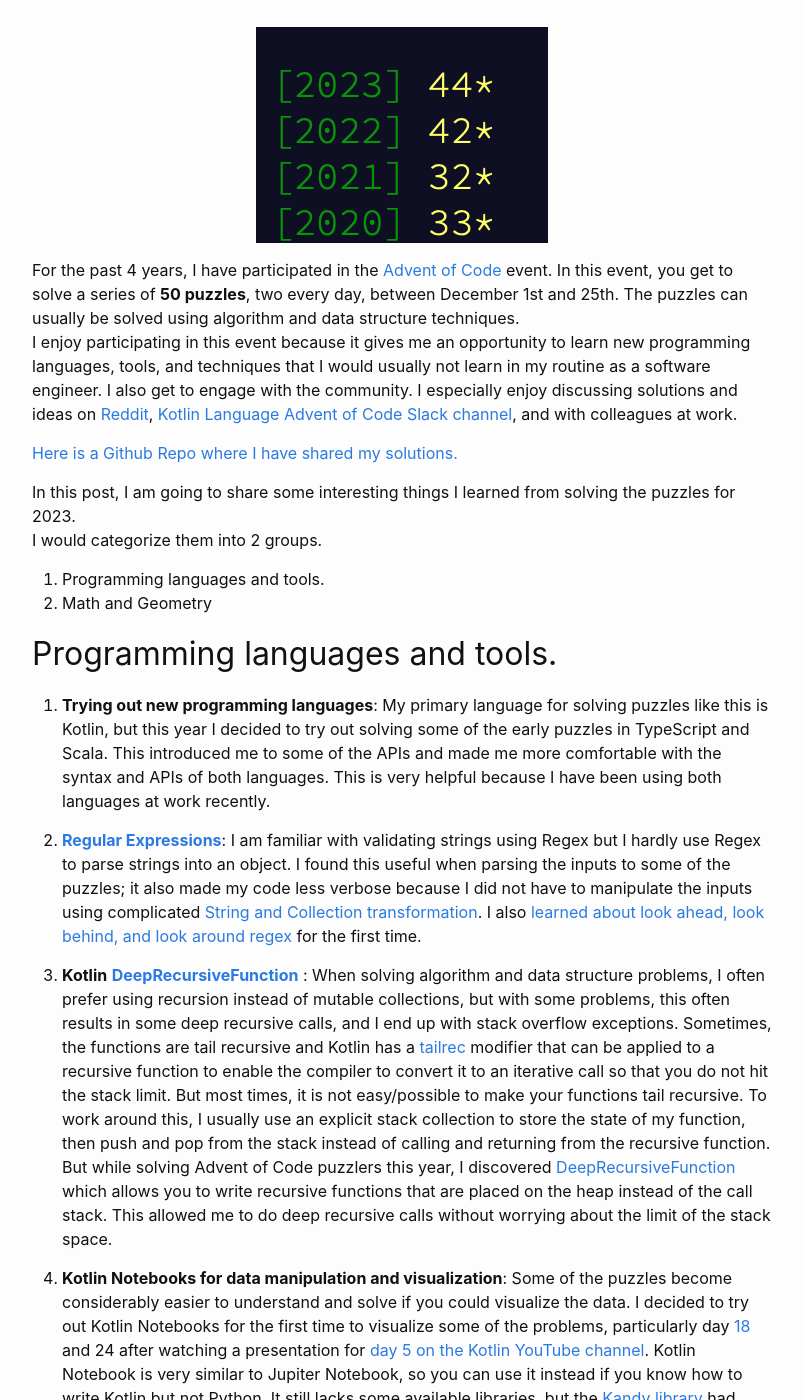
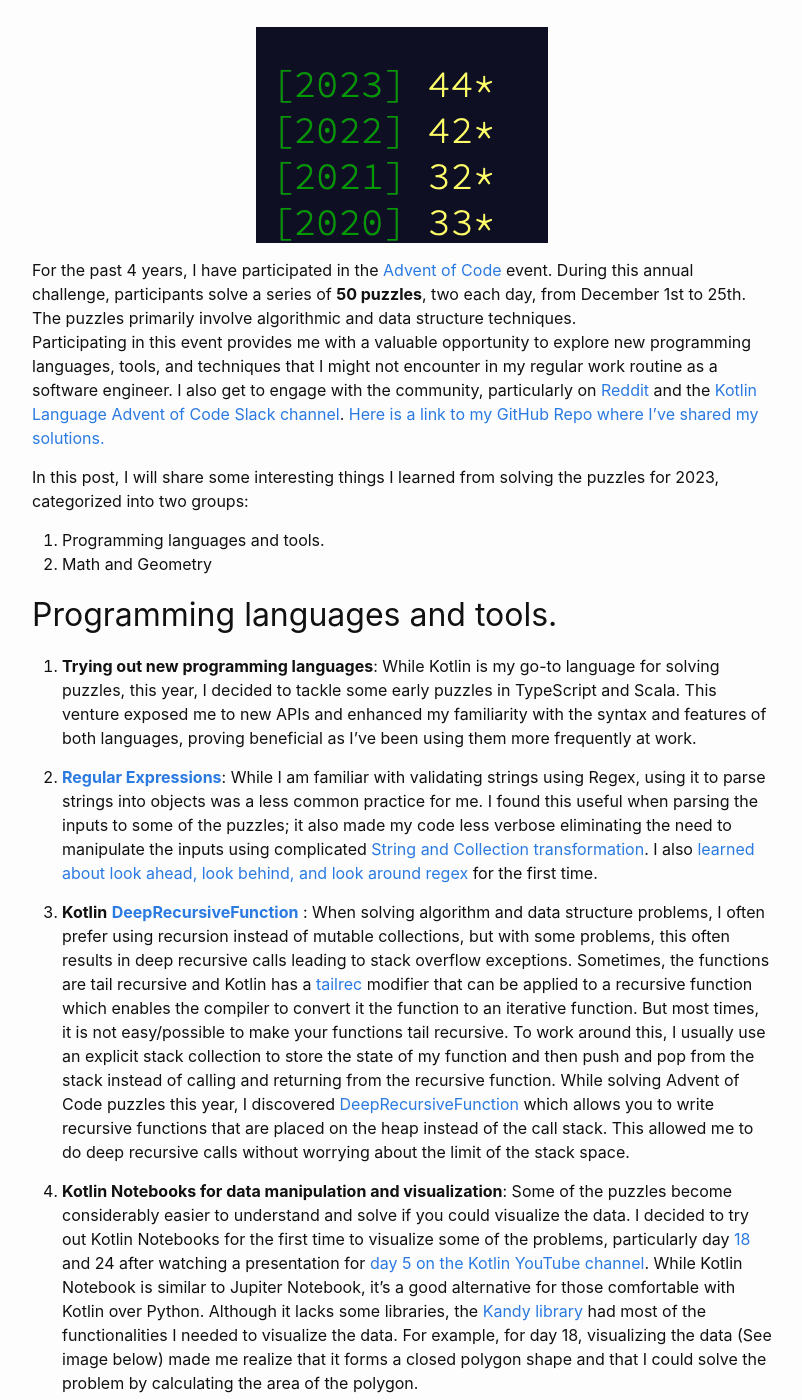
Before and after one commit to Oziomajnr/Ozioma-Personal-Website, a Jekyll site: the page built from blog/_posts/2023-01-09-what-i-learned-from-solving-2023-advent-of-code-puzzle.md, in a window 1280 px wide and 1400 px high, scrolled down 215 px. Shown: the whole window, without its empty margins (238-1040 px from the left). Built offline with Jekyll 4.4.1, drawn with Linux system fonts in a browser that asks for light colours; comment, search, counter and statistics services are not loaded; some of the changed text lies outside the part shown.

Commit message:
made advent of code article less verbose.

```diff
--- a/blog/_posts/2023-01-09-what-i-learned-from-solving-2023-advent-of-code-puzzle.md
+++ b/blog/_posts/2023-01-09-what-i-learned-from-solving-2023-advent-of-code-puzzle.md
@@ -8,26 +8,24 @@
  <img src="/img/advent_of_code_ozioma_stars.png" alt="Advent Of Code stars">
 </p>
 
-For the past 4 years, I have participated in the [Advent of Code](https://adventofcode.com/2023/about) event. In this event, you get to solve a series of **50 puzzles**, two every day, between December 1st and 25th. The puzzles can usually be solved using algorithm and data structure techniques.
-I enjoy participating in this event because it gives me an opportunity to learn new programming languages, tools, and techniques that I would usually not learn in my routine as a software engineer. I also get to engage with the community. I especially enjoy discussing solutions and ideas on [Reddit](https://www.reddit.com/r/adventofcode/), [Kotlin Language Advent of Code Slack channel](https://kotlinlang.slack.com/archives/C87V9MQFK), and with colleagues at work.
+For the past 4 years, I have participated in the [Advent of Code](https://adventofcode.com/2023/about) event. During this annual challenge, participants solve a series of **50 puzzles**, two each day, from December 1st to 25th. The puzzles primarily involve algorithmic and data structure techniques.
+Participating in this event provides me with a valuable opportunity to explore new programming languages, tools, and techniques that I might not encounter in my regular work routine as a software engineer. I also get to engage with the community, particularly on [Reddit](https://www.reddit.com/r/adventofcode/) and the [Kotlin Language Advent of Code Slack channel](https://kotlinlang.slack.com/archives/C87V9MQFK).
+[Here is a link to my GitHub Repo where I've shared my solutions.](https://github.com/Oziomajnr/AdventOfCodeSolutions/tree/main/solutions/src/2023)
 
-[Here is a Github Repo where I have shared my solutions.](https://github.com/Oziomajnr/AdventOfCodeSolutions/tree/main/solutions/src/2023)
-
-In this post, I am going to share some interesting things I learned from solving the puzzles for 2023.
-I would categorize them into 2 groups.
+In this post, I will share some interesting things I learned from solving the puzzles for 2023, categorized into two groups:
 
 1. Programming languages and tools.
 2. Math and Geometry
 
 ## Programming languages and tools.
 
-1. **Trying out new programming languages**:  My primary language for solving puzzles like this is Kotlin, but this year I decided to try out solving some of the early puzzles in TypeScript and Scala. This introduced me to some of the APIs and made me more comfortable with the syntax and APIs of both languages. This is very helpful because I have been using both languages at work recently.
+1. **Trying out new programming languages**:  While Kotlin is my go-to language for solving puzzles, this year, I decided to tackle some early puzzles in TypeScript and Scala. This venture exposed me to new APIs and enhanced my familiarity with the syntax and features of both languages, proving beneficial as I've been using them more frequently at work.
 
-2. [**Regular Expressions**](https://en.wikipedia.org/wiki/Regular_expression#): I am familiar with validating strings using Regex but I hardly use Regex to parse strings into an object. I found this useful when parsing the inputs to some of the puzzles; it also made my code less verbose because I did not have to manipulate the inputs using complicated [String and Collection transformation](https://kotlinlang.org/docs/collection-transformations.html#string-representation). I also [learned about look ahead, look behind, and look around regex](https://www.regular-expressions.info/lookaround.html) for the first time.
+2. [**Regular Expressions**](https://en.wikipedia.org/wiki/Regular_expression#): While I am familiar with validating strings using Regex, using it to parse strings into objects was a less common practice for me. I found this useful when parsing the inputs to some of the puzzles; it also made my code less verbose eliminating the need to manipulate the inputs using complicated [String and Collection transformation](https://kotlinlang.org/docs/collection-transformations.html#string-representation). I also [learned about look ahead, look behind, and look around regex](https://www.regular-expressions.info/lookaround.html) for the first time.
 
-3. **Kotlin** [**DeepRecursiveFunction**](https://kotlinlang.org/api/latest/jvm/stdlib/kotlin/-deep-recursive-function/) : When solving algorithm and data structure problems, I often prefer using recursion instead of mutable collections, but with some problems, this often results in some deep recursive calls, and I end up with stack overflow exceptions. Sometimes, the functions are tail recursive and Kotlin has a [tailrec](https://kotlinlang.org/docs/functions.html#tail-recursive-functions) modifier that can be applied to a recursive function to enable the compiler to convert it to an iterative call so that you do not hit the stack limit. But most times, it is not easy/possible to make your functions tail recursive. To work around this, I usually use an explicit stack collection to store the state of my function, then push and pop from the stack instead of calling and returning from the recursive function. But while solving Advent of Code puzzlers this year, I discovered [DeepRecursiveFunction](https://kotlinlang.org/api/latest/jvm/stdlib/kotlin/-deep-recursive-function/) which allows you to write recursive functions that are placed on the heap instead of the call stack. This allowed me to do deep recursive calls without worrying about the limit of the stack space.
+3. **Kotlin** [**DeepRecursiveFunction**](https://kotlinlang.org/api/latest/jvm/stdlib/kotlin/-deep-recursive-function/) : When solving algorithm and data structure problems, I often prefer using recursion instead of mutable collections, but with some problems, this often results in deep recursive calls leading to stack overflow exceptions. Sometimes, the functions are tail recursive and Kotlin has a [tailrec](https://kotlinlang.org/docs/functions.html#tail-recursive-functions) modifier that can be applied to a recursive function which enables the compiler to convert it the function to an iterative function. But most times, it is not easy/possible to make your functions tail recursive. To work around this, I usually use an explicit stack collection to store the state of my function and then push and pop from the stack instead of calling and returning from the recursive function. While solving Advent of Code puzzles this year, I discovered [DeepRecursiveFunction](https://kotlinlang.org/api/latest/jvm/stdlib/kotlin/-deep-recursive-function/) which allows you to write recursive functions that are placed on the heap instead of the call stack. This allowed me to do deep recursive calls without worrying about the limit of the stack space.
 
-4. **Kotlin Notebooks for data manipulation and visualization**:  Some of the puzzles become considerably easier to understand and solve if you could visualize the data. I decided to try out Kotlin Notebooks for the first time to visualize some of the problems, particularly day [18](https://adventofcode.com/2023/day/18) and 24 after watching a presentation for [day 5 on the Kotlin YouTube channel](https://www.youtube.com/watch?v=gLuXUlc6CnE). Kotlin Notebook is very similar to Jupiter Notebook, so you can use it instead if you know how to write Kotlin but not Python. It still lacks some available libraries, but the [Kandy library](https://kotlin.github.io/kandy/welcome.html) had most of the functionalities I needed to visualize the data. For example, for day 18, visualizing the data (See image below) made me realize that it forms a closed polygon shape and that I could solve the problem by calculating the area of the polygon.
+4. **Kotlin Notebooks for data manipulation and visualization**:  Some of the puzzles become considerably easier to understand and solve if you could visualize the data. I decided to try out Kotlin Notebooks for the first time to visualize some of the problems, particularly day [18](https://adventofcode.com/2023/day/18) and 24 after watching a presentation for [day 5 on the Kotlin YouTube channel](https://www.youtube.com/watch?v=gLuXUlc6CnE). While Kotlin Notebook is similar to Jupiter Notebook, it's a good alternative for those comfortable with Kotlin over Python. Although it lacks some libraries, the [Kandy library](https://kotlin.github.io/kandy/welcome.html) had most of the functionalities I needed to visualize the data. For example, for day 18, visualizing the data (See image below) made me realize that it forms a closed polygon shape and that I could solve the problem by calculating the area of the polygon.
 
     <p align="center">
      <img src="/img/advent_of_code_map.png" alt="Day 18 visualization">
@@ -37,7 +35,7 @@
 
 1. [**LCM Application (Gear Problem)**](https://en.wikipedia.org/wiki/Least_common_multiple#Gears_problem):  The problems on [day 8](https://adventofcode.com/2023/day/8) and [20](https://adventofcode.com/2023/day/20) can be simplified into running a simulation to figure out when multiple objects revolving at different speeds would eventually align. It turns out that this is a classic problem called the **Gear Problem** and it can be solved by calculating the lowest common multiple of the speeds of the object. The same principle can be applied in astronomy to figure out when 3 planets align ([Syzygy](https://en.wikipedia.org/wiki/Syzygy_%28astronomy%29)).
 
-2. [**Finding Points In a Polygon**](https://en.wikipedia.org/wiki/Point_in_polygon#Ray_casting_algorithm): The second part of day 10 can be simplified into counting the number of points in a polygon. I learned about the ray casting algorithm, which involved counting the number of times a line from the point in any direction touches a point on the edge of the polygon. If it touches it an even number of times, then the point is outside of the polygon; if it touches it an odd number of times, then the point is in the polygon. A similar algorithm is applied in [SVG generation](https://en.wikipedia.org/wiki/Point_in_polygon#SVG).
+2. [**Finding Points In a Polygon**](https://en.wikipedia.org/wiki/Point_in_polygon#Ray_casting_algorithm):  Day 10's second part involves counting points in a polygon. I learned about the ray casting algorithm, which counts the times a line from a point touches the polygon's edge. If it touches an even number of times, the point is outside the polygon; if odd, it's inside. A similar algorithm is used in [SVG generation](https://en.wikipedia.org/wiki/Point_in_polygon#SVG).
 
     <p align="center">
      <img src="/img/ray_casting.png" alt="Ray casting algorithm">
@@ -45,6 +43,6 @@
 
 3. **Area Of a Polygon** ([**Shoelace Formula**](https://en.wikipedia.org/wiki/Shoelace_formula) and [Pick's  Theorem](https://en.wikipedia.org/wiki/Pick%27s_theorem))
 
-4. [**3D Equation of a line**](https://www.youtube.com/watch?v=uXnWQIumLNA): The first part of day 24 involved finding the point of intersection of 2 lines on a 2d plane, which was not very difficult to solve with algebra. But for the second part, you had to find the point of intersection of multiple lines in a 3D space. After revisiting some 3D geometry tutorials, I figured out a solution using algebra.
+4. [**3D Equation of a line**](https://www.youtube.com/watch?v=uXnWQIumLNA): The first part of day 24 involved finding the point of intersection of 2 lines on a 2d plane, which was not very difficult to solve using linear algebra. But for the second part, you had to find the point of intersection of multiple lines in a 3D space. After revisiting some 3D geometry tutorials and how to represent a straight line in 3D, I could figured out a solution using algebra.
 
-Overall, it was a very great experience, even though it took more of my time than I would have loved to spare. The process of going from not having any idea on the solution to a problem to gradually figuring it out was very thrilling, and I look forward to learning more things next year.
+Overall, it was a very great experience, even though it took more of my time than I would have loved to spare. The process of going from having no idea about the solution to a problem to gradually figuring it out was very thrilling. I look forward to repeating the experience next year.
```
